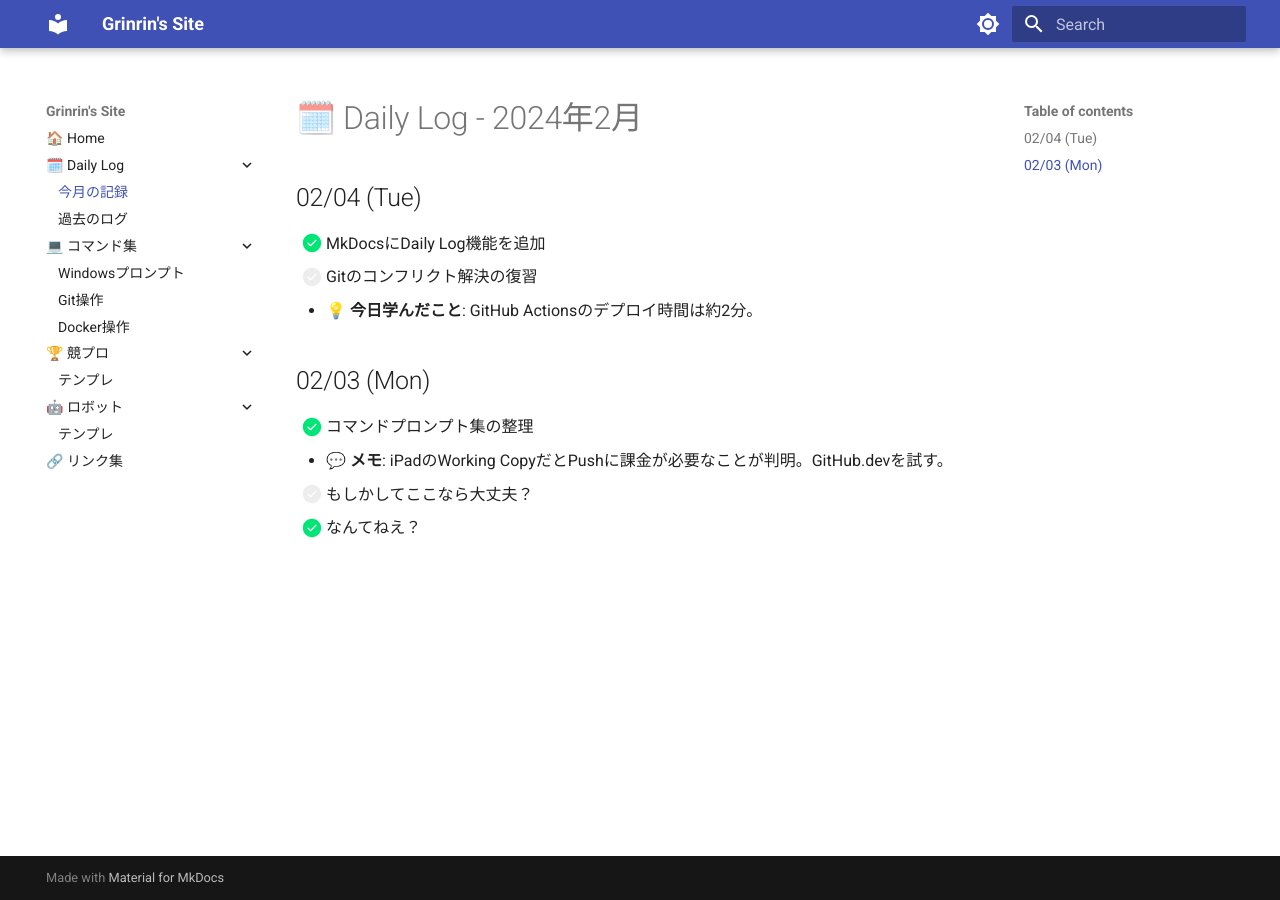
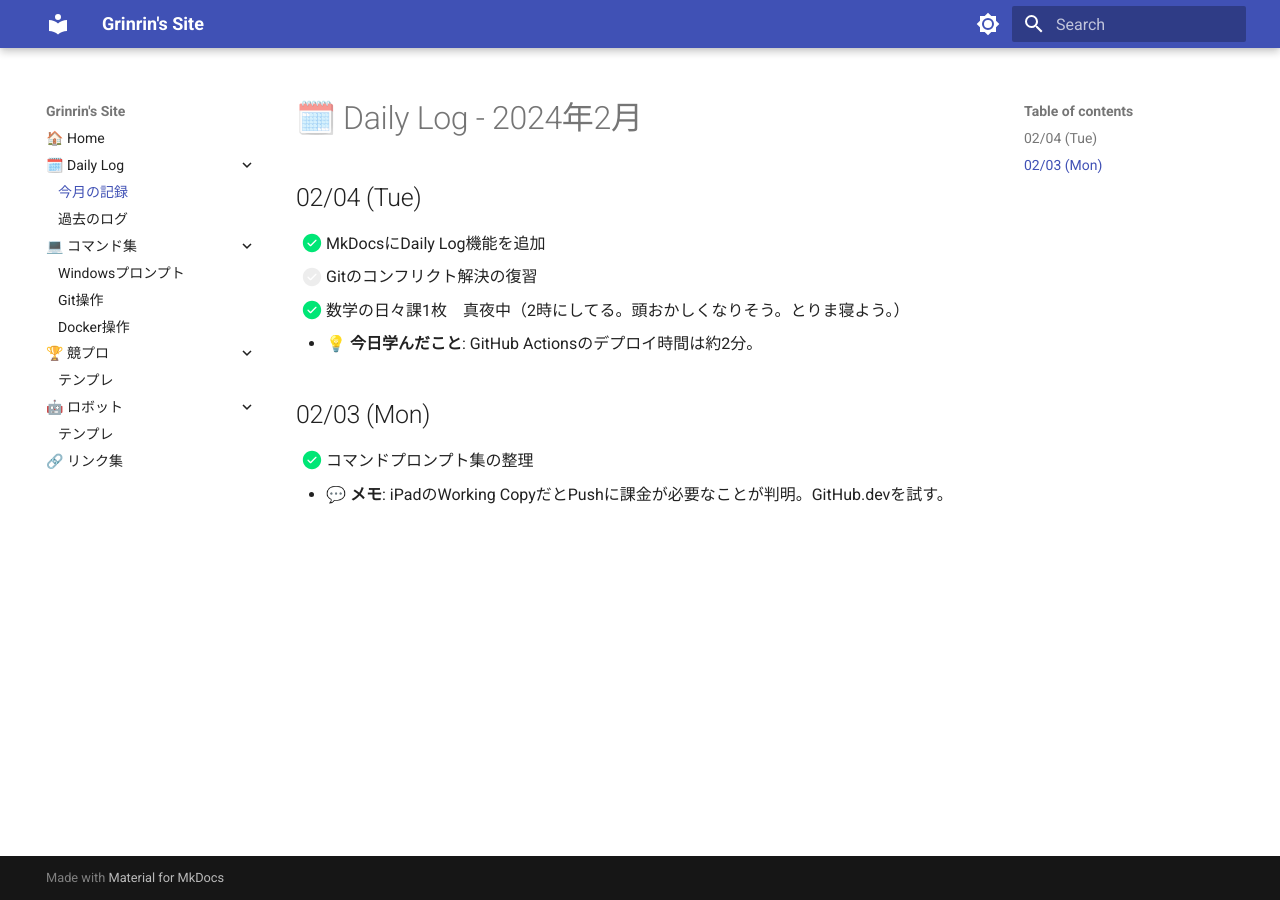
Before and after one commit to Grinrin1108/my-site, an MkDocs documentation site: the page built from docs/daily/2026-02.md, in a window 1280 px wide. Built offline with MkDocs 1.6.1 and Material for MkDocs 9.7.7, drawn with Linux system fonts in a browser that asks for light colours.

Commit message:
2026/02/04 2:16

```diff
--- a/docs/daily/2026-02.md
+++ b/docs/daily/2026-02.md
@@ -3,11 +3,9 @@
 ## 02/04 (Tue)
 - [x] MkDocsにDaily Log機能を追加
 - [ ] Gitのコンフリクト解決の復習
+- [x] 数学の日々課1枚　真夜中（2時にしてる。頭おかしくなりそう。とりま寝よう。）
 - 💡 **今日学んだこと**: GitHub Actionsのデプロイ時間は約2分。
 
 ## 02/03 (Mon)
 - [x] コマンドプロンプト集の整理
 - 💬 **メモ**: iPadのWorking CopyだとPushに課金が必要なことが判明。GitHub.devを試す。
-
-- [ ] もしかしてここなら大丈夫？
-- [x] なんてねえ？
```
